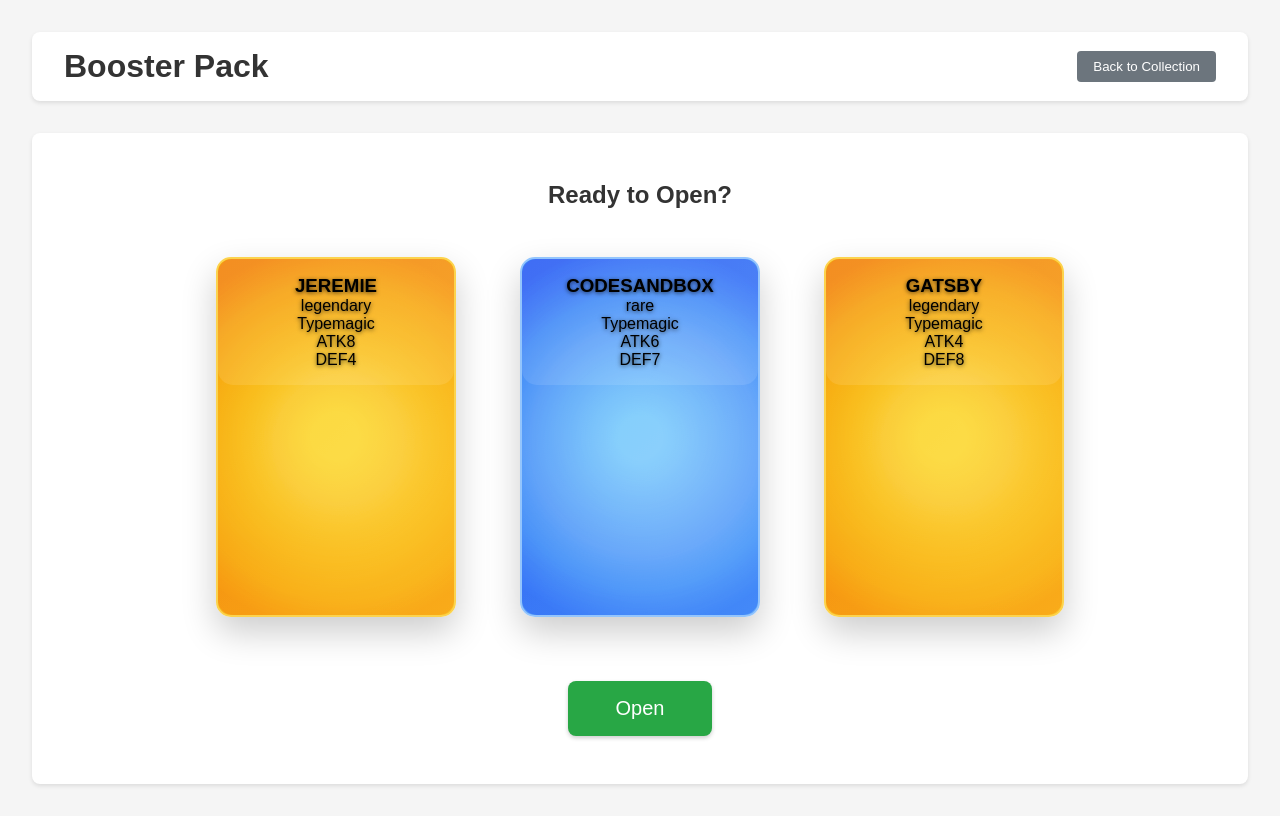
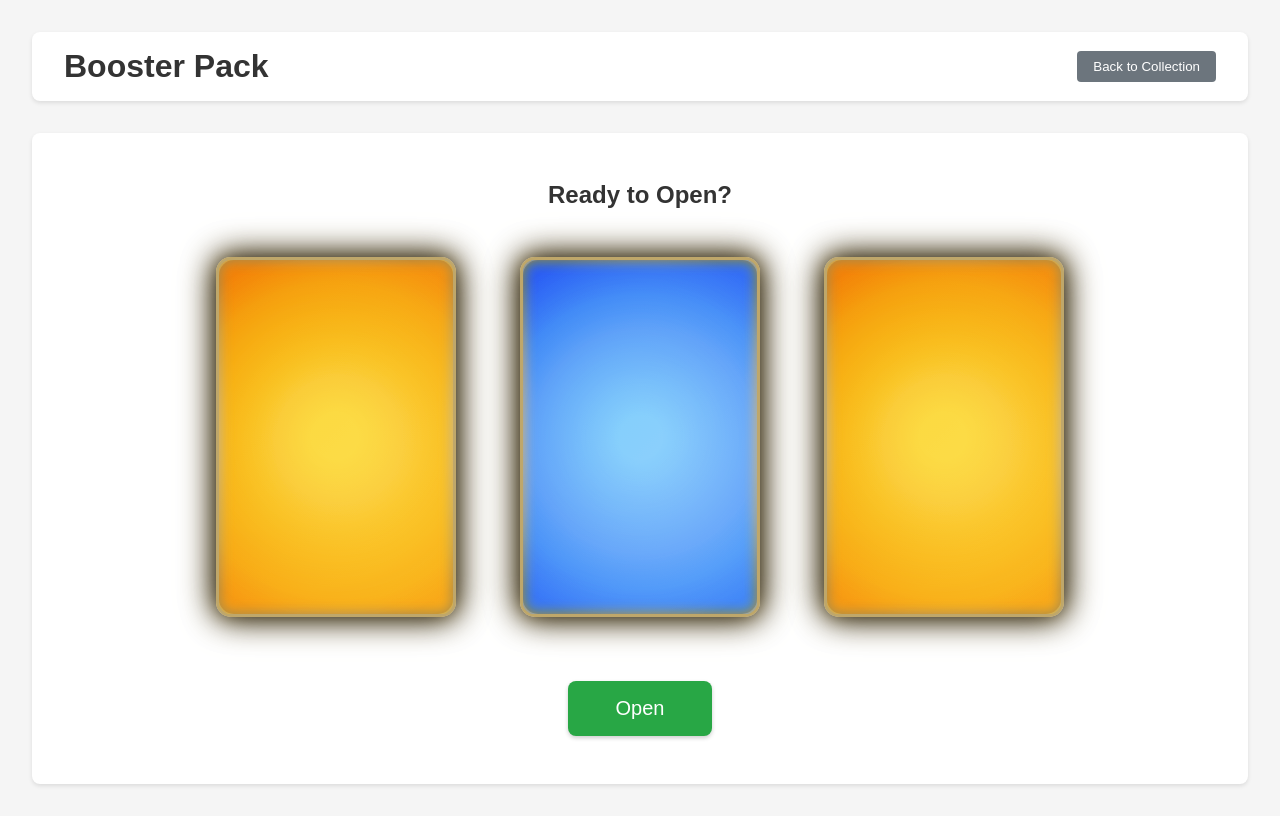
Before and after one commit to guilbill/ATProtoTCG, a Next.js app: page /booster in a window 1280 px wide. Built offline with nearby package versions, Linux system fonts and the light colour scheme.

Commit message:
feat: even fancier cards

```diff
--- a/app/components/FancyCard.tsx
+++ b/app/components/FancyCard.tsx
@@ -32,9 +32,7 @@ export const FancyCard: React.FC<FancyCardProps> = ({ card, revealed = true }) =
   const colors = rarityColors[card.rarity];
 
   // Helper function to check if card has an image
-  const hasImage = () => {
-    return !!(card.imageCid || card.image);
-  };
+  const hasImage = () => !!(card.imageCid || card.image);
 
   // Helper function to get card background
   const getCardBackground = () => {
@@ -128,8 +126,8 @@ export const FancyCard: React.FC<FancyCardProps> = ({ card, revealed = true }) =
       ref={cardRef}
       className="card-container fancy-card-effect"
       style={{
-        width: '240px', // slightly narrower for better image fit
-        height: '360px', // keep aspect ratio close to image
+        width: '240px',
+        height: '360px',
         margin: '1rem',
         perspective: '1000px',
         transition: 'all 0.3s ease',
@@ -140,6 +138,9 @@ export const FancyCard: React.FC<FancyCardProps> = ({ card, revealed = true }) =
         backgroundSize: 'cover',
         backgroundPosition: 'center',
         backgroundRepeat: 'no-repeat',
+        border: '3px solid #bfa76a',
+        boxShadow: '0 0 32px 0 #000, 0 0 12px 2px #bfa76a inset',
+        filter: 'drop-shadow(0 0 8px #bfa76a)',
       } as React.CSSProperties}
       onMouseMove={handleMouseMove}
       onMouseLeave={handleMouseLeave}
@@ -151,52 +152,6 @@ export const FancyCard: React.FC<FancyCardProps> = ({ card, revealed = true }) =
           <div className="image-overlay" style={{position: 'absolute', top: 0, left: 0, right: 0, bottom: 0, width: '100%', height: '100%', borderRadius: '15px', pointerEvents: 'none'}}></div>
           <div className="shine" style={{position: 'absolute', top: 0, left: 0, right: 0, bottom: 0, width: '100%', height: '100%', borderRadius: '15px', pointerEvents: 'none'}}></div>
           <div className="glare" style={{position: 'absolute', top: 0, left: 0, right: 0, bottom: 0, width: '100%', height: '100%', borderRadius: '15px', pointerEvents: 'none'}}></div>
-          <div className="card-content" style={{
-            position: 'relative',
-            zIndex: 2,
-            background: hasImage() ? 'rgba(255,255,255,0.10)' : 'transparent',
-            borderRadius: '15px',
-            padding: '1rem',
-            color: 'black',
-            textShadow: hasImage() ? '0 1px 4px rgba(0,0,0,0.7)' : 'none',
-          }}>
-            <div className="card-header">
-              <h3 className="card-name">{card.name}</h3>
-              <div className="rarity-badge">{card.rarity}</div>
-            </div>
-            <div className="card-image-container">
-              {/* Only show fallback letter if no image */}
-              {!hasImage() && (
-                <div className="card-visual" style={{
-                  width: '100%',
-                  height: '100%',
-                  display: 'flex',
-                  alignItems: 'center',
-                  justifyContent: 'center',
-                  fontSize: '3rem',
-                  color: 'white',
-                  fontWeight: 'bold',
-                  textShadow: '2px 2px 4px rgba(0,0,0,0.5)'
-                }}>
-                  {card.name.charAt(0).toUpperCase()}
-                </div>
-              )}
-            </div>
-            <div className="card-stats">
-              <div className="stat-row">
-                <span className="stat-label">Type</span>
-                <span className="stat-value">{card.type}</span>
-              </div>
-              <div className="stat-row">
-                <span className="stat-label">ATK</span>
-                <span className="stat-value attack">{card.attack}</span>
-              </div>
-              <div className="stat-row">
-                <span className="stat-label">DEF</span>
-                <span className="stat-value defense">{card.defense}</span>
-              </div>
-            </div>
-          </div>
         </div>
       </div>
     </div>
```
Also changed, not shown: app/page.tsx (+14 -6 lines).
